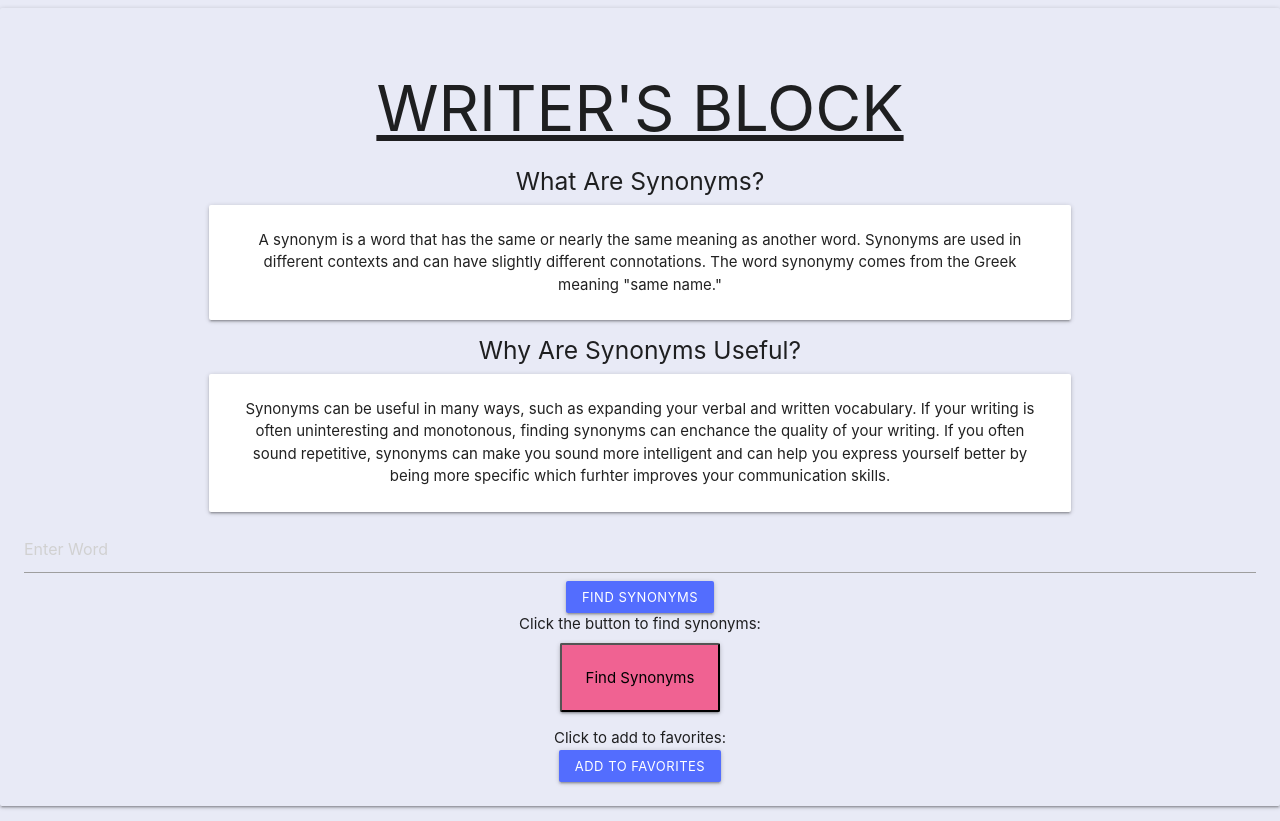
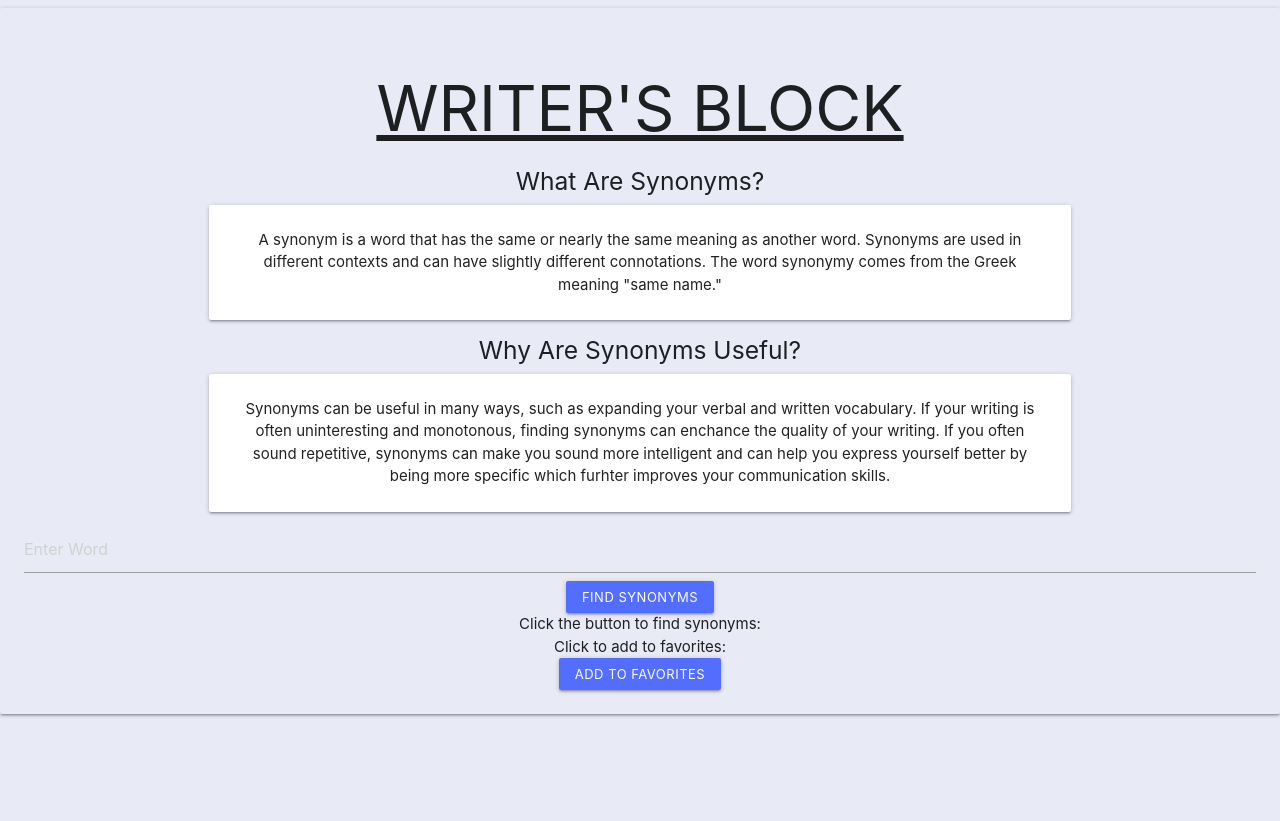
Before and after one commit to TriLea/writersBlock, a website: page index.html in a window 1280 px wide. After the commit the page ends 800 px from the top, so only its background shows below. Drawn offline with nearby package versions, Linux system fonts and the light colour scheme.

Commit message:
Removed button

```diff
--- a/index.html
+++ b/index.html
@@ -63,9 +63,6 @@
               Click the button to find synonyms:
              </div>
           </div>
-          <div class="center">
-            <button id="synonym-button" class="card-panel pink lighten-2">Find Synonyms</button>
-          </div>
         </section>
         <section>
           <div class="center">
```
